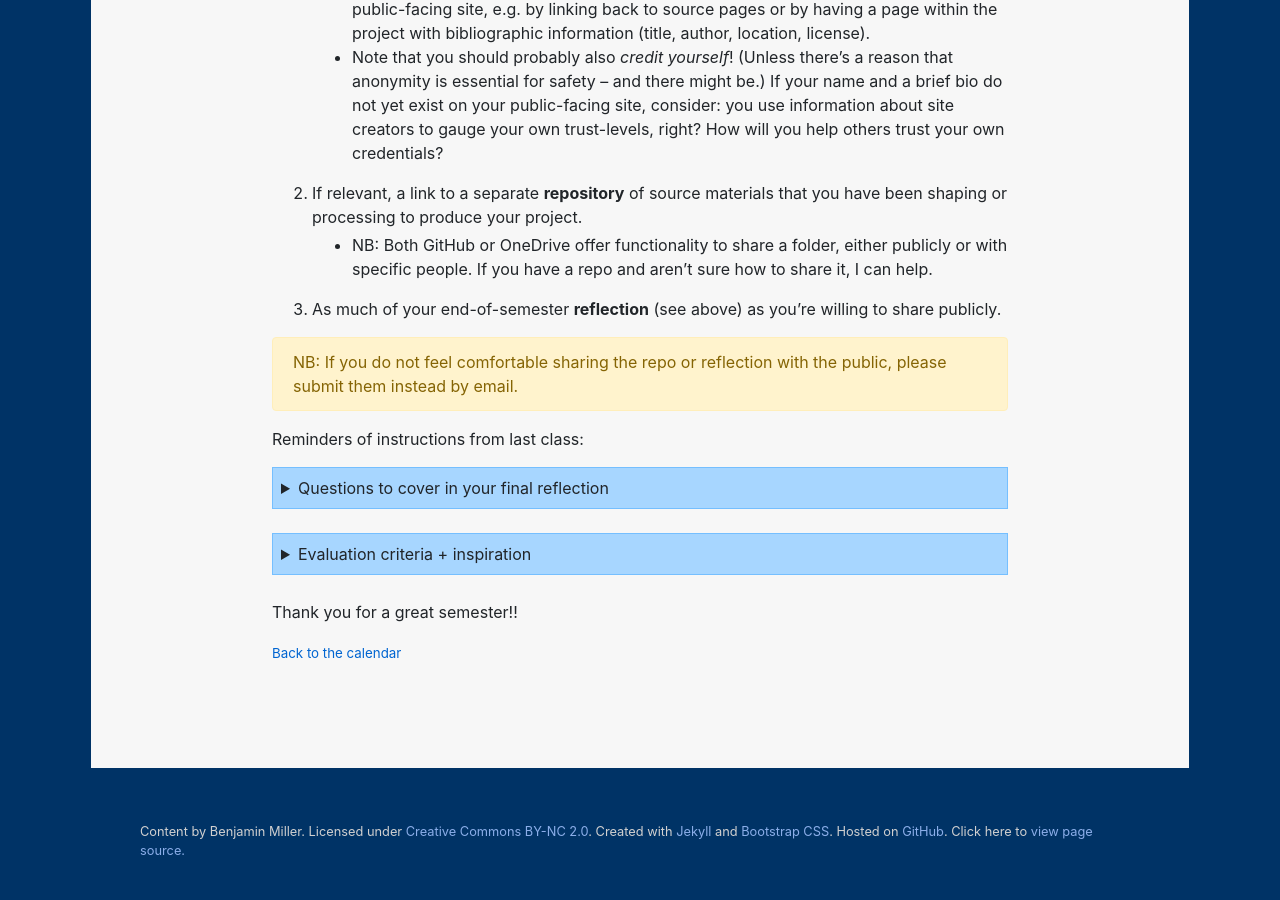
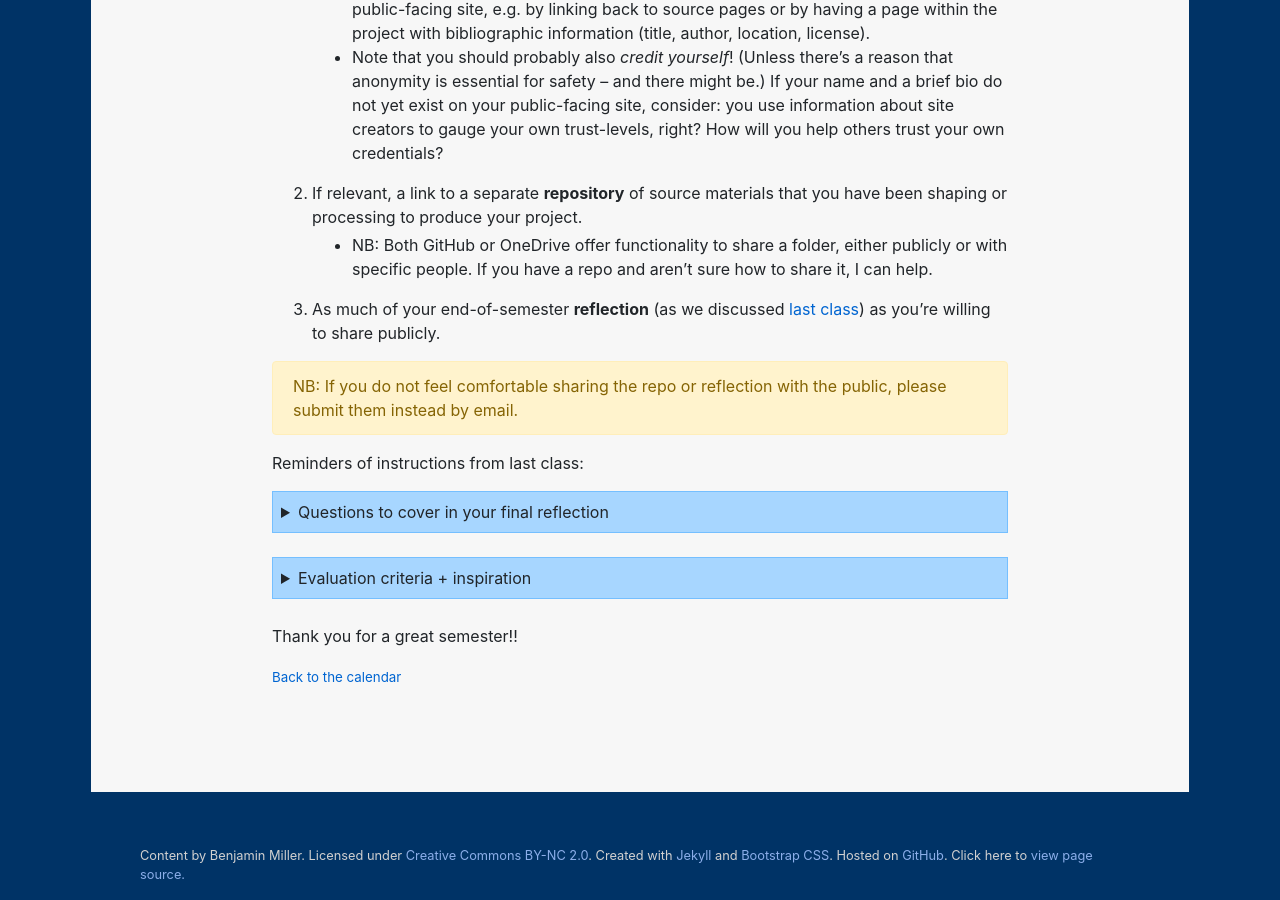
Before and after one commit to benmiller314/dsam2025fall, a Jekyll site: the page built from plans/week-16.md, in a window 1280 px wide and 900 px high, scrolled down 1830 px. Built offline with Jekyll 4.4.1, drawn with Linux system fonts in a browser that asks for light colours; our own code applies the rules of GitHub Pages for plain Markdown files; before the commit the page ends 2706 px from its top, so only the background shows below that.

Commit message:
correct "above" to "last week"
because we had time, this year, to talk about the final reflection in week 15

```diff
--- a/plans/week-16.md
+++ b/plans/week-16.md
@@ -58,7 +58,7 @@ If you haven't already done so, please **post** the following to the [discussion
     - Note that you should probably also _credit yourself_! (Unless there's a reason that anonymity is essential for safety – and there might be.) If your name and a brief bio do not yet exist on your public-facing site, consider: you use information about site creators to gauge your own trust-levels, right? How will you help others trust your own credentials?
 2. If relevant, a link to a separate **repository** of source materials that you have been shaping or processing to produce your project.
     - NB: Both GitHub or OneDrive offer functionality to share a folder, either publicly or with specific people. If you have a repo and aren't sure how to share it, I can help.
-3. As much of your end-of-semester **reflection** (see above) as you're willing to share publicly.
+3. As much of your end-of-semester **reflection** (as we discussed [last class](week-15#first-half)) as you're willing to share publicly.
 
 <div class="alert alert-warning">
 NB: If you do not feel comfortable sharing the repo or reflection with the public, please submit them instead by email.
```
